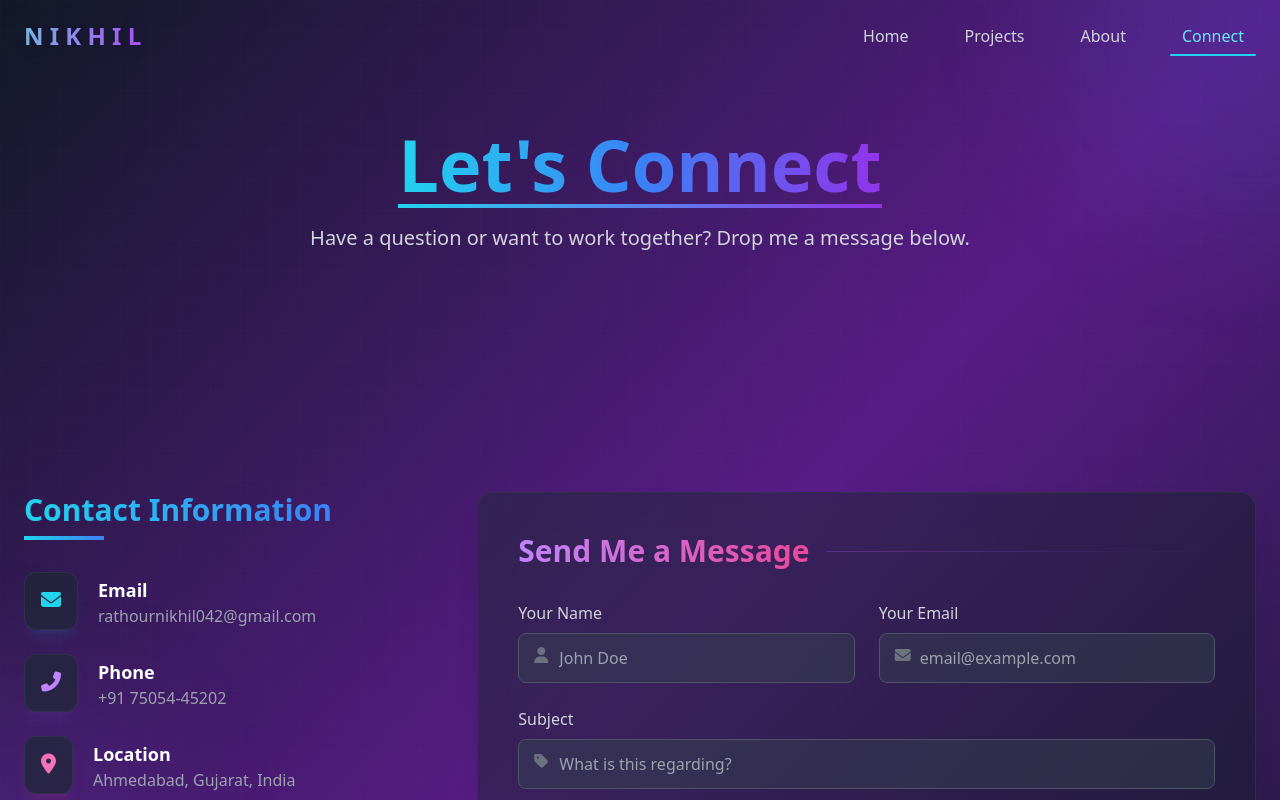
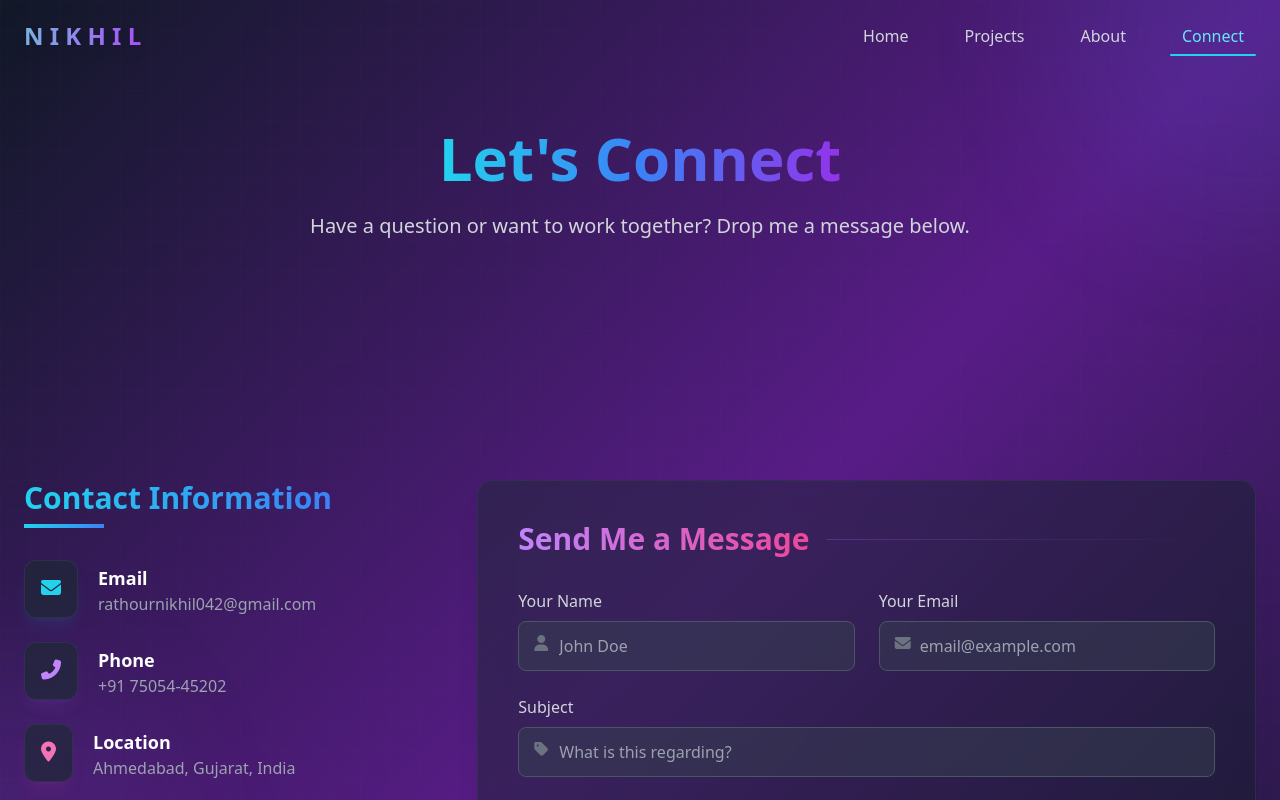
Before and after one commit to nikhil-rathour/portfolio, a React (Vite) app in the folder 01/: page /connect in a window 1280 px wide. Shown: the top 800 px of the page. Built offline with nearby package versions, Linux system fonts and the light colour scheme.

Commit message:
style: adjust heading size and comment out unused animation span in Connect component

```diff
--- a/01/src/components/Connect.jsx
+++ b/01/src/components/Connect.jsx
@@ -130,7 +130,7 @@
           className="text-center max-w-4xl mx-auto"
         >
           <motion.h1
-            className="text-5xl md:text-7xl font-bold mb-6 relative inline-block"
+            className="text-4xl md:text-6xl font-bold mb-6"
             initial={{ opacity: 0, y: 20 }}
             animate={{ opacity: 1, y: 0 }}
             transition={{ delay: 0.2, duration: 0.7 }}
@@ -138,12 +138,12 @@
             <span className="bg-clip-text text-transparent bg-gradient-to-r from-cyan-400 via-blue-500 to-purple-600">
               Let's Connect
             </span>
-            <motion.span
+            {/* <motion.span
               className="absolute -bottom-2 left-0 w-full h-1 bg-gradient-to-r from-cyan-400 to-purple-600"
               initial={{ width: 0 }}
               animate={{ width: "100%" }}
               transition={{ delay: 0.6, duration: 0.8 }}
-            ></motion.span>
+            ></motion.span> */}
           </motion.h1>
           <motion.p
             className="text-xl text-gray-300 mb-8"
```
